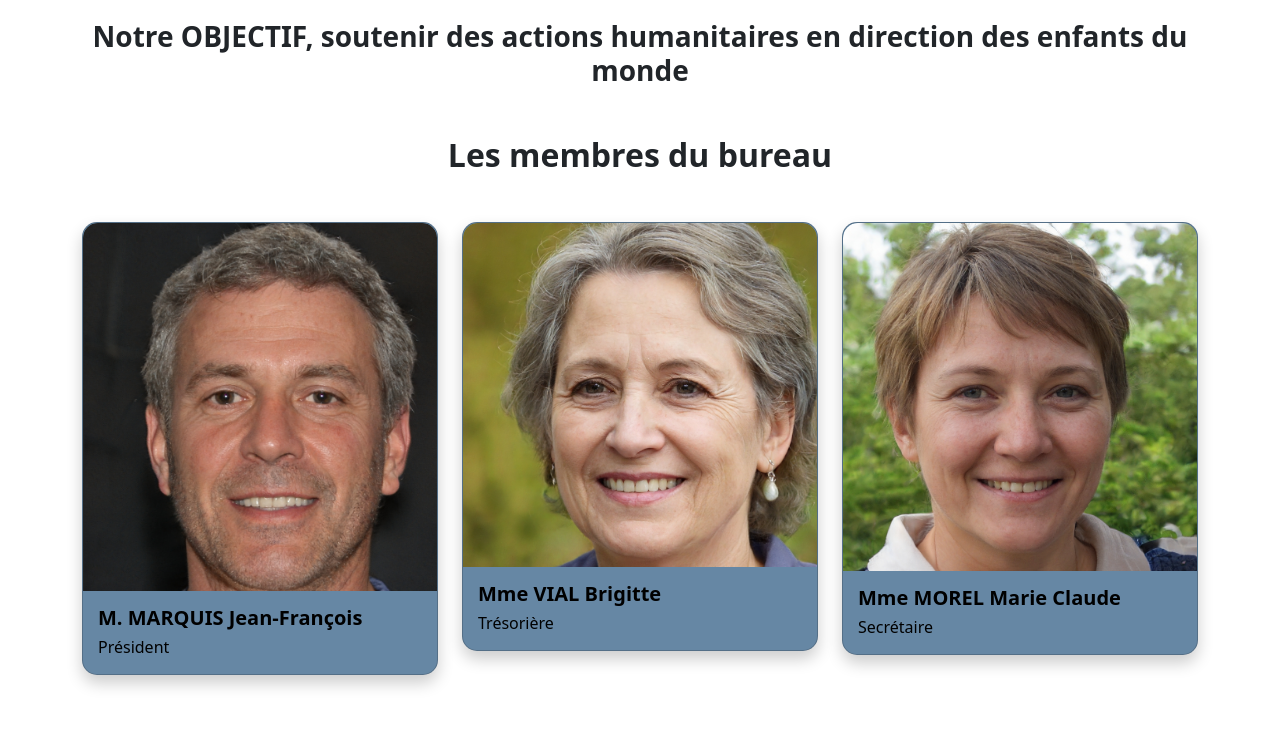
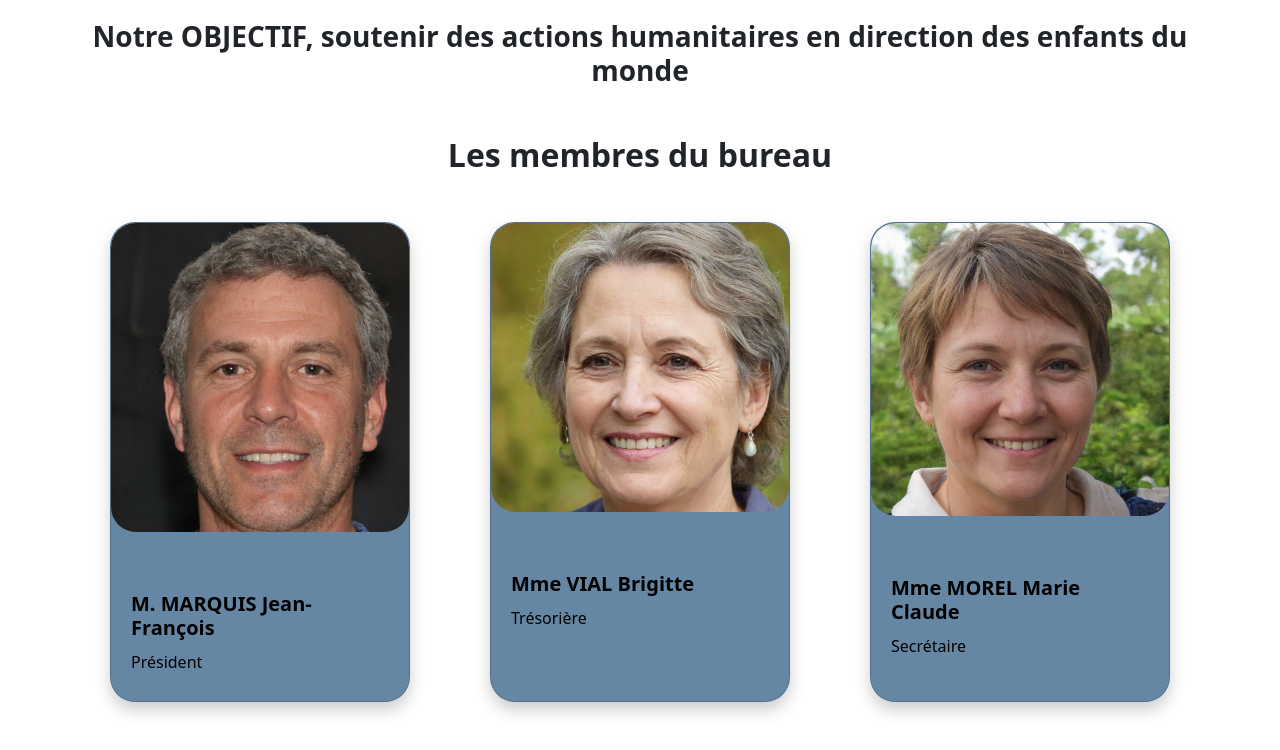
Before and after one commit to Eloise42cdp/SAE-301, a PHP site: page / in a window 1280 px wide. Shown: the part 433-1183 px from the top of the page. Before the commit the page ends 1121 px from the top, so only its background shows below. Run offline with PHP 8.4, Linux system fonts and the light colour scheme.

Commit message:
Texte + image + étiquettes partie 4

```diff
--- a/style.css
+++ b/style.css
@@ -22,39 +22,51 @@ h2.fw-bold {
     margin-bottom: 1rem; /* Espacement sous le titre */
 }
 
-
 /* Les membres du bureau */
 /* Style général pour les étiquettes */
 .member-card {
     background-color: #6687A4; /* Couleur de fond */
-    border-radius: 15px; /* Coins arrondis */
-    box-shadow: 0 8px 16px rgba(0, 0, 0, 0.2); /* Ombre plus prononcée */
-    min-height: 350px; /* Hauteur minimale */
+    border-radius: 25px; /* Coins arrondis */
+    box-shadow: 0 8px 16px rgba(0, 0, 0, 0.2); /* Ombre prononcée */
+    width: 100%; /* Largeur de la colonne Bootstrap */
+    min-height: 480px; /* Augmente la hauteur de l'étiquette */
+    max-width: 300px; /* Limite la largeur pour rendre les étiquettes fines */
+    margin: 0 auto; /* Centre la carte dans sa colonne */
     overflow: hidden; /* Évite que le contenu dépasse */
 }
 
 /* Style pour les images */
 .member-image {
     width: 100%; /* L'image occupe toute la largeur */
-    height: auto; /* Respecte les proportions */
+    height: 100%; /* L'image occupe toute la hauteur */
     object-fit: cover; /* Ajuste l'image sans la déformer */
-    border-radius: 15px 15px 0 0; /* Arrondi uniquement en haut */
+    border-radius: 25px; /* Arrondi en haut et en bas */
+    margin-bottom: 40px; /* Un petit espacement entre l'image et le texte */
 }
 
 /* Style pour le corps de la carte */
 .member-card .card-body {
-    text-align: left; /* Alignement à gauche */
+    text-align: left; /* Alignement du texte à gauche */
     color: #000; /* Texte noir */
-    padding: 15px; /* Espacement interne */
+    padding: 20px; /* Espacement interne augmenté */
+    display: flex;
+    flex-direction: column;
+    justify-content: flex-start; /* Aligne le texte vers le bas */
+    height: 100%; /* Utilise toute la hauteur disponible */
 }
 
 /* Titre des étiquettes */
 .member-card .card-title {
     font-weight: bold; /* Texte en gras */
-    margin-bottom: 5px; /* Espacement sous le titre */
+    margin-bottom: 10px; /* Espacement sous le titre */
 }
 
 /* Texte descriptif */
 .member-card .card-text {
     margin: 0; /* Suppression des marges externes */
 }
+
+/* Centrage global */
+.row {
+    justify-content: center; /* Centre les étiquettes dans chaque ligne */
+}
```
